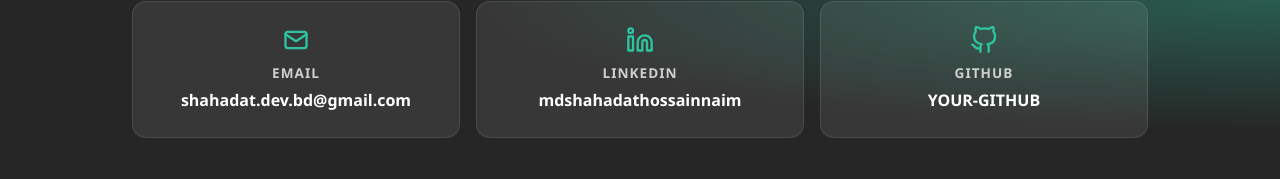
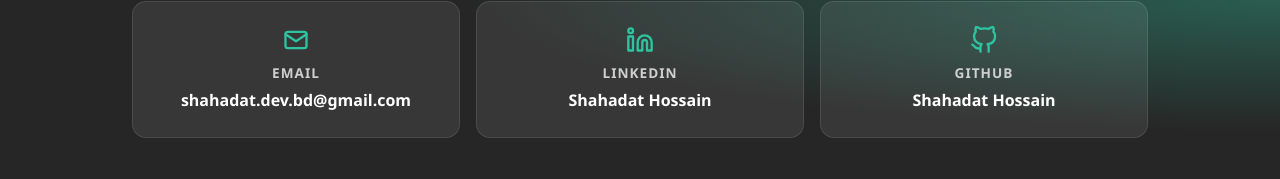
Before and after one commit to sadream143/portfolio, a plain HTML site: page index.html in a window 1280 px wide. Shown: the part 5216-5395 px from the top of the page. Drawn offline with nearby package versions, Linux system fonts and the light colour scheme.

Commit message:
Update website

```diff
--- a/index.html
+++ b/index.html
@@ -269,13 +269,13 @@
       <div class="card">
         <svg class="c-icon" viewBox="0 0 24 24"><path d="M16 8a6 6 0 0 1 6 6v7h-4v-7a2 2 0 0 0-2-2 2 2 0 0 0-2 2v7h-4v-7a6 6 0 0 1 6-6z"/><rect x="2" y="9" width="4" height="12"/><circle cx="4" cy="4" r="2"/></svg>
         <h3>LinkedIn</h3>
-        <p><a href="https://www.linkedin.com/in/mdshahadathossainnaim" target="_blank" rel="noopener">mdshahadathossainnaim</a></p>
+        <p><a href="https://www.linkedin.com/in/mdshahadathossainnaim" target="_blank" rel="noopener">Shahadat Hossain</a></p>
       </div>
 
       <div class="card">
         <svg class="c-icon" viewBox="0 0 24 24"><path d="M9 19c-5 1.5-5-2.5-7-3m14 6v-3.87a3.37 3.37 0 0 0-.94-2.61c3.14-.35 6.44-1.54 6.44-7A5.44 5.44 0 0 0 20 4.77 5.07 5.07 0 0 0 19.91 1S18.73.65 16 2.48a13.38 13.38 0 0 0-7 0C6.27.65 5.09 1 5.09 1A5.07 5.07 0 0 0 5 4.77a5.44 5.44 0 0 0-1.5 3.78c0 5.42 3.3 6.61 6.44 7A3.37 3.37 0 0 0 9 18.13V22"/></svg>
         <h3>GitHub</h3>
-        <p><a href="https://github.com/YOUR-GITHUB" target="_blank" rel="noopener">YOUR-GITHUB</a></p>
+        <p><a href="https://github.com/sadream143/portfolio" target="_blank" rel="noopener">Shahadat Hossain</a></p>
       </div>
     </div>
   </div>
@@ -301,7 +301,7 @@
       <a href="https://www.linkedin.com/in/mdshahadathossainnaim" target="_blank" rel="noopener" aria-label="LinkedIn">
         <svg viewBox="0 0 24 24"><path d="M16 8a6 6 0 0 1 6 6v7h-4v-7a2 2 0 0 0-2-2 2 2 0 0 0-2 2v7h-4v-7a6 6 0 0 1 6-6z"/><rect x="2" y="9" width="4" height="12"/><circle cx="4" cy="4" r="2"/></svg>
       </a>
-      <a href="https://github.com/YOUR-GITHUB" target="_blank" rel="noopener" aria-label="GitHub">
+      <a href="https://github.com/sadream143/portfolio" target="_blank" rel="noopener" aria-label="GitHub">
         <svg viewBox="0 0 24 24"><path d="M9 19c-5 1.5-5-2.5-7-3m14 6v-3.87a3.37 3.37 0 0 0-.94-2.61c3.14-.35 6.44-1.54 6.44-7A5.44 5.44 0 0 0 20 4.77 5.07 5.07 0 0 0 19.91 1S18.73.65 16 2.48a13.38 13.38 0 0 0-7 0C6.27.65 5.09 1 5.09 1A5.07 5.07 0 0 0 5 4.77a5.44 5.44 0 0 0-1.5 3.78c0 5.42 3.3 6.61 6.44 7A3.37 3.37 0 0 0 9 18.13V22"/></svg>
       </a>
     </div>
```
Also changed, not shown: blog.html (+1 -1 lines), blog/from-support-desk-to-data.html (+1 -1 lines), 1 other file.
